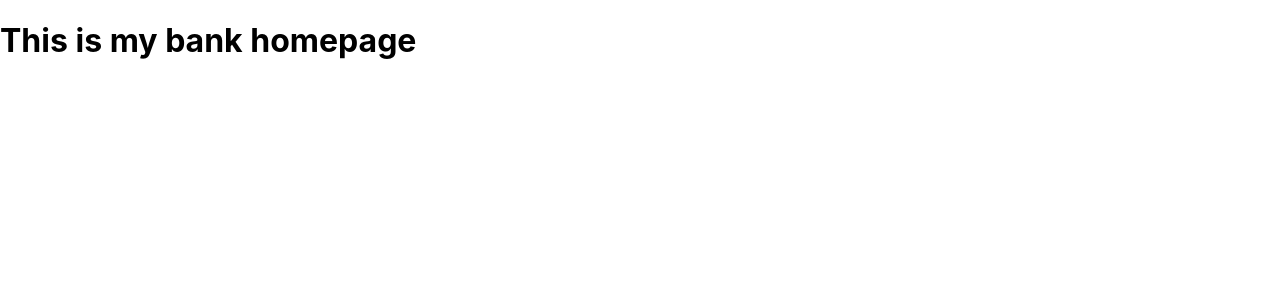
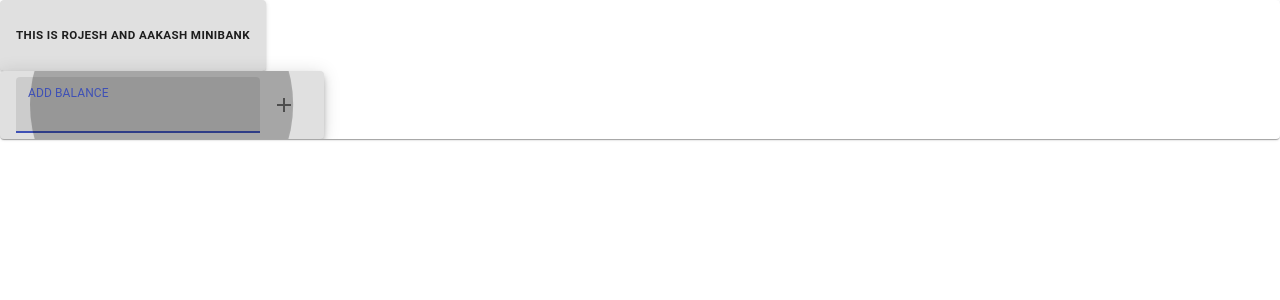
Before and after one commit to Rojesh04Mote/mybank-web, a React (Create React App) app: page / in a window 1280 px wide. Shown: the top 300 px of the page. Built offline with nearby package versions, Linux system fonts and the light colour scheme.

Commit message:
added home page

```diff
--- a/package.json
+++ b/package.json
@@ -3,9 +3,13 @@
   "version": "0.1.0",
   "private": true,
   "dependencies": {
+    "@material-ui/core": "^4.11.3",
+    "@material-ui/icons": "^4.11.2",
+    "@material-ui/lab": "^4.0.0-alpha.57",
     "@testing-library/jest-dom": "^5.11.4",
     "@testing-library/react": "^11.1.0",
     "@testing-library/user-event": "^12.1.10",
+    "mongoose": "^5.11.17",
     "react": "^17.0.1",
     "react-dom": "^17.0.1",
     "react-scripts": "4.0.2",
--- a/src/App.js
+++ b/src/App.js
@@ -1,9 +1,13 @@
-import React from "react";
+import Home from "./pages/home";
+import { Card } from "@material-ui/core";
 
 function App() {
   return (
-    <div>
-      <h1>This is my bank homepage</h1>
+    <div className="App">
+      <Card>
+        {""}
+        <Home />
+      </Card>
     </div>
   );
 }
--- /dev/null
+++ b/src/pages/home.jsx
@@ -0,0 +1,57 @@
+import React, { useState, useRef, useEffect } from "react";
+import { TextField, IconButton } from "@material-ui/core";
+import AddIcon from "@material-ui/icons/ADD";
+import Button from "@material-ui/core/Button";
+import SnackBar from "./snackbar";
+
+export default function Home() {
+  const balanceRef = useRef();
+  const [message, setMessage] = useState("");
+  const [open, setOpen] = useState(false);
+
+  const addBalance = (e) => {
+    e.preventDefault();
+    if (balanceRef.current.value.length == 0) {
+      setMessage("Money is needed ");
+      setOpen(true);
+      return;
+    }
+  };
+
+  const handleClose = (event, reason) => {
+    if (reason === "clickaway") {
+      return;
+    }
+
+    setOpen(false);
+  };
+
+  useEffect(() => {
+    balanceRef.current.focus();
+  }, []);
+
+  return (
+    <div className="App">
+      <Button variant="contained">
+        <h5>This is Rojesh and Aakash MiniBank </h5>
+      </Button>
+      <br />
+      <form>
+        <Button variant="contained">
+          <TextField
+            id="filled-basic"
+            type="text"
+            label=" Add Balance"
+            variant="filled"
+            inputRef={balanceRef}
+          />
+          <IconButton type="submit" onClick={addBalance}>
+            <AddIcon />
+          </IconButton>
+        </Button>
+      </form>
+
+      <SnackBar open={open} handleClose={handleClose} message={message} />
+    </div>
+  );
+}
--- /dev/null
+++ b/src/pages/snackbar.jsx
@@ -0,0 +1,35 @@
+import React from "react";
+import Snackbar from "@material-ui/core/Snackbar";
+import MuiAlert from "@material-ui/lab/Alert";
+import { makeStyles } from "@material-ui/core/styles";
+
+function Alert(props) {
+  return <MuiAlert elevation={6} variant="filled" {...props} />;
+}
+
+const useStyles = makeStyles((theme) => ({
+  root: {
+    width: "100%",
+    "& > * + *": {
+      marginTop: theme.spacing(2),
+    },
+  },
+}));
+
+export default function SnackBar(props) {
+  const classes = useStyles();
+
+  return (
+    <div className={classes.root}>
+      <Snackbar
+        open={props.open}
+        autoHideDuration={6000}
+        onClose={props.handleClose}
+      >
+        <Alert onClose={props.handleClose} severity="success">
+          {props.message}
+        </Alert>
+      </Snackbar>
+    </div>
+  );
+}
```
Also changed, not shown: src/components/balance.jsx (added, +17 -0 lines), 2 other files (tests, documents, lock files or other folders).
